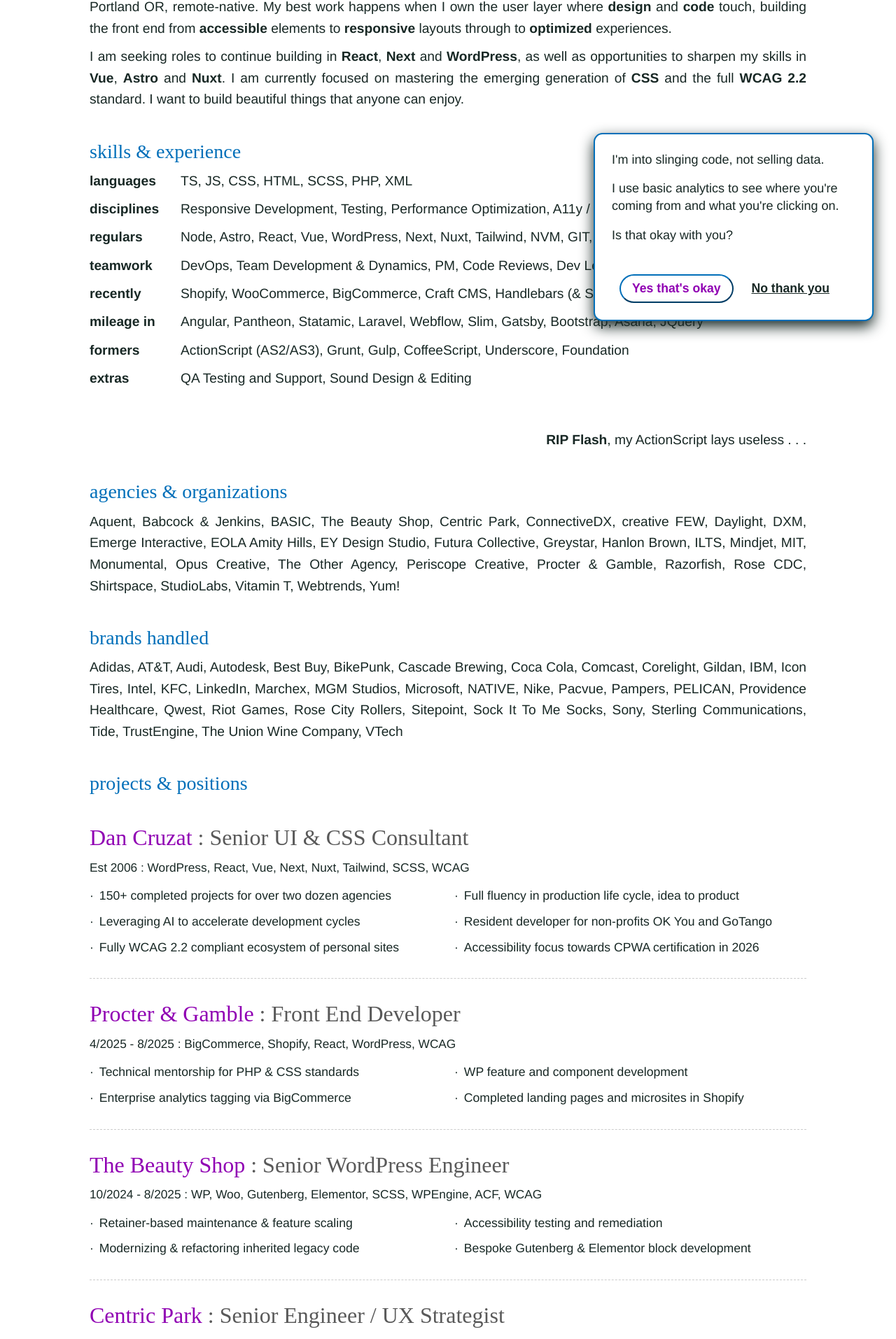
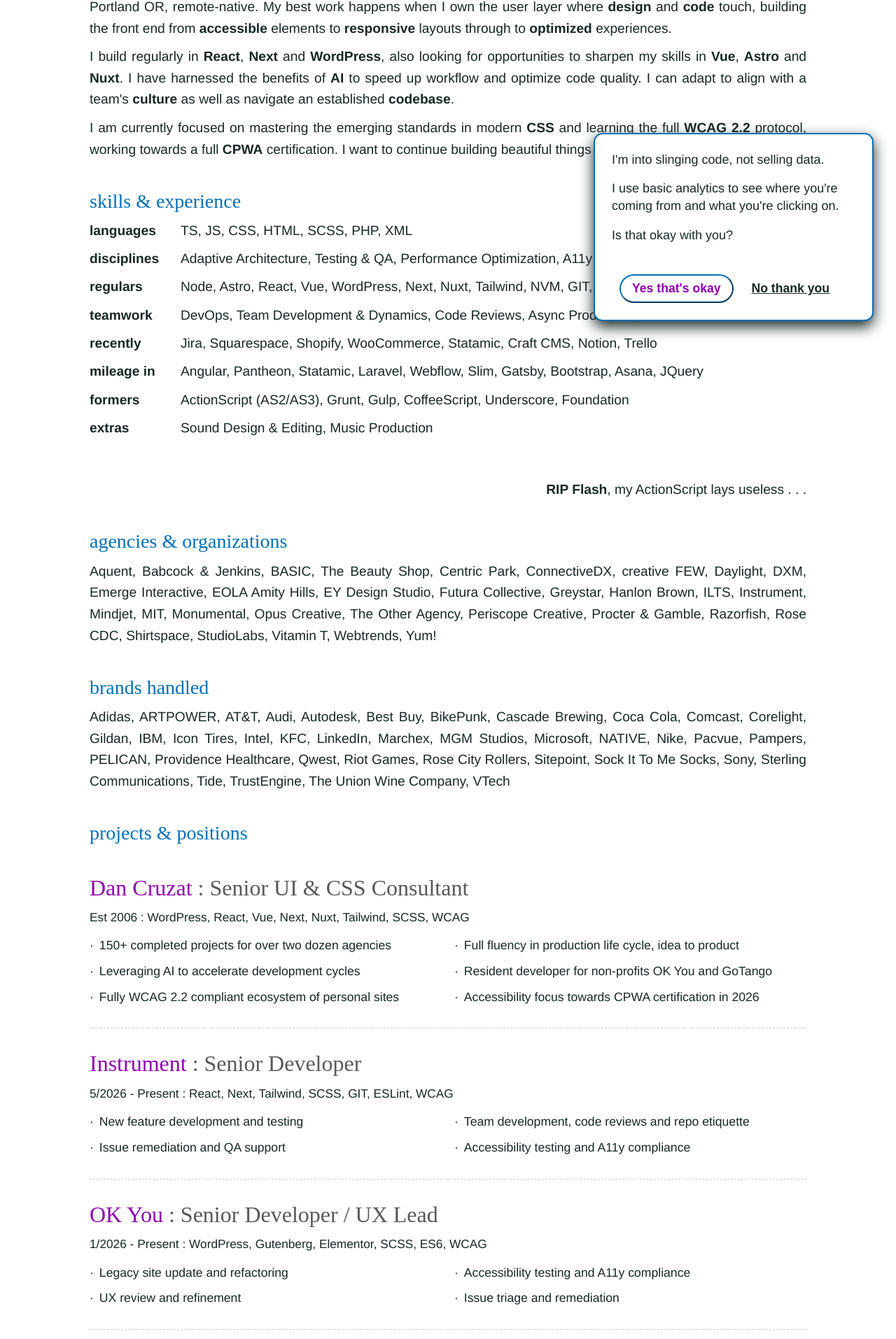
Before and after one commit to TheCruzat/BBC-586-Nuxt, a Nuxt app: page /resume in a window 1280 px wide. Shown: the part 309-2223 px from the top of the page at 70% size. Built offline with nearby package versions, Linux system fonts and the light colour scheme.

Commit message:
Resume / Content changes July 2026

```diff
--- a/components/AI.vue
+++ b/components/AI.vue
@@ -1,11 +1,10 @@
 <template>
   <section>
     <div class="flat">
-      <h3>Vibe Coding: The (AI)lephant In the Room</h3>
+      <h3>The (AI)lephant In the Room</h3>
 
       <template v-for="(block, index) in ai" :key="index">
         <p v-if="block.p" v-html="block.p" />
-
         <ol v-else-if="block.list === 'ordered'">
           <li v-for="(item, i) in block.items" :key="i" v-html="item" />
         </ol>
--- a/content/ai.js
+++ b/content/ai.js
@@ -1,16 +1,19 @@
 export const ai = [
   {
-    p: "Agentic smart tools have made the last two years the most transformational period for web development since the rise of the smartphone. <strong>This is the new baseline:</strong>",
+    p: "Agentic smart tools have made the last two years the most transformational period for web development since the dawn of the smartphone. <strong>Our new baseline:</strong>",
   },
   {
     list: "ordered",
     items: [
-      "<strong>Speed is not Certainty:</strong> Tools are faster, but they aren't infallible.",
-      "<strong>Business Essential:</strong> Agents are now as indispensable as the telephone or the internet.",
-      "<strong>Senior Oversight:</strong> Production-grade output still requires production-tested experience.",
+      "<strong>Speed is not Certainty:</strong> A faster workflow requires greater accuracy.",
+      "<strong>Business Essential:</strong> Agents have become as indispensable as the internet.",
+      "<strong>Senior Oversight:</strong> Output is meaningless without the insight of experience.",
     ],
   },
   {
-    p: "<strong>'Vibe Coding' is a misnomer.</strong> I use agents to automate the 'How' so I can obsess over the 'Beautiful': the performance, the accessibility, and the soul of the interface.",
+    p: "<strong>'Vibe Coding' is a clown car.</strong> I've seen and done amazing work using agentic tools, but what we get from The Machine still needs to be reviewed and refined.",
+  },
+  {
+    p: "An LLM can tell me how to hold a scalpel and talk me through a procedure, but that doesn't make me a surgeon.",
   },
 ];
--- a/content/brands.js
+++ b/content/brands.js
@@ -1,5 +1,6 @@
 export const brands = [
   "Adidas",
+  "ARTPOWER",
   "AT&T",
   "Audi",
   "Autodesk",
--- a/content/credits.js
+++ b/content/credits.js
@@ -28,6 +28,30 @@
     ],
   },
   {
+    company: "Instrument",
+    position: "Senior Developer",
+    time: "5/2026 - Present",
+    tech: "React, Next, Tailwind, SCSS, GIT, ESLint, WCAG",
+    deets: [
+      "New feature development and testing",
+      "Issue remediation and QA support",
+      "Team development, code reviews and repo etiquette",
+      "Accessibility testing and A11y compliance",
+    ],
+  },
+  {
+    company: "OK You",
+    position: "Senior Developer / UX Lead",
+    time: "1/2026 - Present",
+    tech: "WordPress, Gutenberg, Elementor, SCSS, ES6, WCAG",
+    deets: [
+      "Legacy site update and refactoring",
+      "UX review and refinement",
+      "Accessibility testing and A11y compliance",
+      "Issue triage and remediation"
+    ]
+  },
+  {
     company: "Procter & Gamble",
     position: "Front End Developer",
     time: "4/2025 - 8/2025",
@@ -43,7 +67,7 @@
     company: "The Beauty Shop",
     position: "Senior WordPress Engineer",
     time: "10/2024 - 8/2025",
-    tech: "WP, Woo, Gutenberg, Elementor, SCSS, WPEngine, ACF, WCAG",
+    tech: "WP, WooCommerce, Gutenberg, Elementor, SCSS, WPEngine, ACF, WCAG",
     deets: [
       "Retainer-based maintenance & feature scaling",
       "Modernizing & refactoring inherited legacy code",
@@ -86,7 +110,6 @@
       "Patching critical issues in legacy environments",
       "Cross-functional team & QA coordination",
     ],
-    noprint: true
   },
   {
     company: "Daylight Studio",
@@ -123,7 +146,6 @@
       "UX strategy & engagement optimization",
       "Legacy browser support & bugfixing",
     ],
-    noprint: true,
   },
   {
     company: "BASIC",
@@ -136,7 +158,6 @@
       "Collaborative peer-reviewed development",
       "Resolving complex CSS/UI regressions",
     ],
-    noprint: true,
   },
   {
     company: "creative FEW",
@@ -161,7 +182,6 @@
       "Custom internal reporting systems",
       "QA & cross-browser validation",
     ],
-    noprint: true,
   },
   {
     company: "Modern Adventure",
@@ -174,7 +194,6 @@
       "Editorial blog & magazine layouts",
       "UI troubleshooting & bug resolution",
     ],
-    noprint: true,
   },
   {
     company: "+Citizen (now EY)",
--- a/content/orgs.js
+++ b/content/orgs.js
@@ -15,6 +15,7 @@
   "Greystar",
   "Hanlon Brown",
   "ILTS",
+  "Instrument",
   "Mindjet",
   "MIT",
   "Monumental",
--- a/content/projects.js
+++ b/content/projects.js
@@ -7,16 +7,44 @@
       "I build front end ui's and interfaces for a variety of systems and CMS's.<span class=\"desktop-up\"><br></span> I can sweet talk CSS wherever it can be found.",
 
     feature: {
-      title: "The Seed: Renaissance FED",
-      ariaLabel: "the repo for The Seed downloadable project (opens in new window)",
-      tech: "Astro, Tailwind, React, Vue, Svelte, Vitest, WP-API",
-      tasks: "UX, Design, Full Stack Engineer",
-      desc: "A downloadable demo to run locally, all of my best standards and practices for component-based Front End Development. Build in Astro, demo components in React, Vue and Svelte.",
-      url: "//github.com/TheCruzat/TheSeed",
-      year: "2026",
+        title: "tortoise by ARTPOWER",
+        tech: "React, Next.js, Tailwind, GIT, ESLint, WCAG",
+        tasks: "Feature Engineer, Issue Remediation, A11y Compliance",
+        desc: "I joined a team at Instrument to work on tortoise, an app to assist working creatives with tracking finances and fiscal goals. Team development included code reviews, pair programming and documentation. I handled UI engineering within the established design system, as well as bug fixes and accessibility testing.",
+        url: "//tortoise.artpower.io",
+        year: "2026",
+        studio: {
+          name: "Instrument",
+          link: "//www.instrument.com"
+        },
+        /*team: [
+          {
+            name: "",
+            role: "",
+            link: ""
+          }
+        ]*/
     },
 
     links: [
+      {
+        title: "Little Collie",
+        ariaLabel: "the Little Collie live site(opens in new window)",
+        tech: "HTML, CSS",
+        tasks: "UX, Design, UI Engineer",
+        desc: "A styling glow-up for a colleague's landing page for personal branding. I was able to leverage her existing assets and materials to create a modern and accessible experience.",
+        url: "//littlecollie.com",
+        year: "2026",
+      },
+      {
+        title: "The Seed: Renaissance FED",
+        ariaLabel: "the repo for The Seed downloadable project (opens in new window)",
+        tech: "Astro, Tailwind, React, Vue, Svelte, Vitest, WP-API",
+        tasks: "UX, Design, Full Stack Engineer",
+        desc: "A downloadable demo to run locally, all of my best standards and practices for component-based Front End Development. Build in Astro, demo components in React, Vue and Svelte.",
+        url: "//github.com/TheCruzat/TheSeed",
+        year: "2026",
+      },
       {
         title: "TrustEngine Mortgage Coach",
         tech: "React, SCSS, ES6, GIT CI/CD",
@@ -295,6 +323,14 @@
       //     },
       //   ],
       // },
+      {
+          title: "Blades by Suchat",
+          tech: 'WordPress (JS), ACF, Tailwind, ES6, "Ursula"',
+          tasks: "Project Manager, UX, Designer, Full Stack Engineer, Photographer",
+          desc: "I built a custom WordPress site for the estate of a prominent knife distributor, whose backstock is exclusively unique knives from master craftsman Suchat Jangtanong. The result is a fully optimized, responsive and accessible site that visually centers the product and allows an elegant browsing experience.",
+          url: "https://bladesbysuchat.com",
+          year: "2026",
+          },
       {
         title: "GoTango",
         ariaLabel: "non-profit Go Tango website (opens in new window)",
--- a/content/skills.js
+++ b/content/skills.js
@@ -2,7 +2,7 @@
   "I have worked in web design and development for over 20 years, building experiences for indie businesses to enterprise titans, ui layers for software companies, client sites and landing pages for agencies.";
 
 export const skillsSub =
-  "Full service & full stack for WordPress, UI chops & CSS specialization for React / Vue teams.";
+  "Bespoke full stack WordPress, UI / CSS / A11y specialization for Front End.";
 
 export const skillsToPayTheBills = [
   // {
@@ -17,7 +17,7 @@
 
   {
     label: "disciplines",
-    list: "Responsive Development, Testing, Performance Optimization, A11y / WCAG",
+    list: "Adaptive Architecture, Testing & QA, Performance Optimization, A11y / WCAG",
   },
 
   {
@@ -27,12 +27,12 @@
 
   {
     label: "teamwork",
-    list: "DevOps, Team Development & Dynamics, PM, Code Reviews, Dev Leadership & Mentoring",
+    list: "DevOps, Team Development & Dynamics, Code Reviews, Async Production, UX Guidance.",
   },
 
   {
     label: "recently",
-    list: "Shopify, WooCommerce, BigCommerce, Craft CMS, Handlebars (& Stencil), Notion, Jira, Trello",
+    list: "Jira, Squarespace, Shopify, WooCommerce, Statamic, Craft CMS, Notion, Trello",
   },
 
   {
@@ -47,7 +47,7 @@
 
   {
     label: "extras",
-    list: "QA Testing and Support, Sound Design & Editing",
+    list: "Sound Design & Editing, Music Production",
   },
 
   {
--- a/content/summary.js
+++ b/content/summary.js
@@ -1,2 +1,3 @@
 export const summary = `<p><strong>Senior Front End Engineer</strong> with 20+ years building UI and digital experiences for <strong>indie shops and household names</strong>. Portland OR, remote-native. My best work happens when I own the user layer where <strong>design</strong> and <strong>code</strong> touch, building the front end from <strong>accessible</strong> elements to <strong>responsive</strong> layouts through to <strong>optimized</strong> experiences.</p>
-<p>I am seeking roles to continue building in <strong>React</strong>, <strong>Next</strong> and <strong>WordPress</strong>, as well as opportunities to sharpen my skills in <strong>Vue</strong>, <strong>Astro</strong> and <strong>Nuxt</strong>. I am currently focused on mastering the emerging generation of <strong>CSS</strong> and the full <strong>WCAG 2.2</strong> standard. I want to build beautiful things that anyone can enjoy.</p>`;
+<p>I build regularly in <strong>React</strong>, <strong>Next</strong> and <strong>WordPress</strong>, also looking for opportunities to sharpen my skills in <strong>Vue</strong>, <strong>Astro</strong> and <strong>Nuxt</strong>. I have harnessed the benefits of <strong>AI</strong> to speed up workflow and optimize code quality. I can adapt to align with a team's <strong>culture</strong> as well as navigate an established <strong>codebase</strong>.</p>
+<p>I am currently focused on mastering the emerging standards in modern <strong>CSS</strong> and learning the full <strong>WCAG 2.2</strong> protocol, working towards a full <strong>CPWA</strong> certification. I want to continue building beautiful things that anyone can enjoy.</p>`;
--- a/styles/_resume.scss
+++ b/styles/_resume.scss
@@ -332,7 +332,7 @@
       line-height: 1.4;
     }
     @media print {
-      padding: 0.6rem 0;
+      padding: 1rem 0;
     }
 
     h3 {
```
